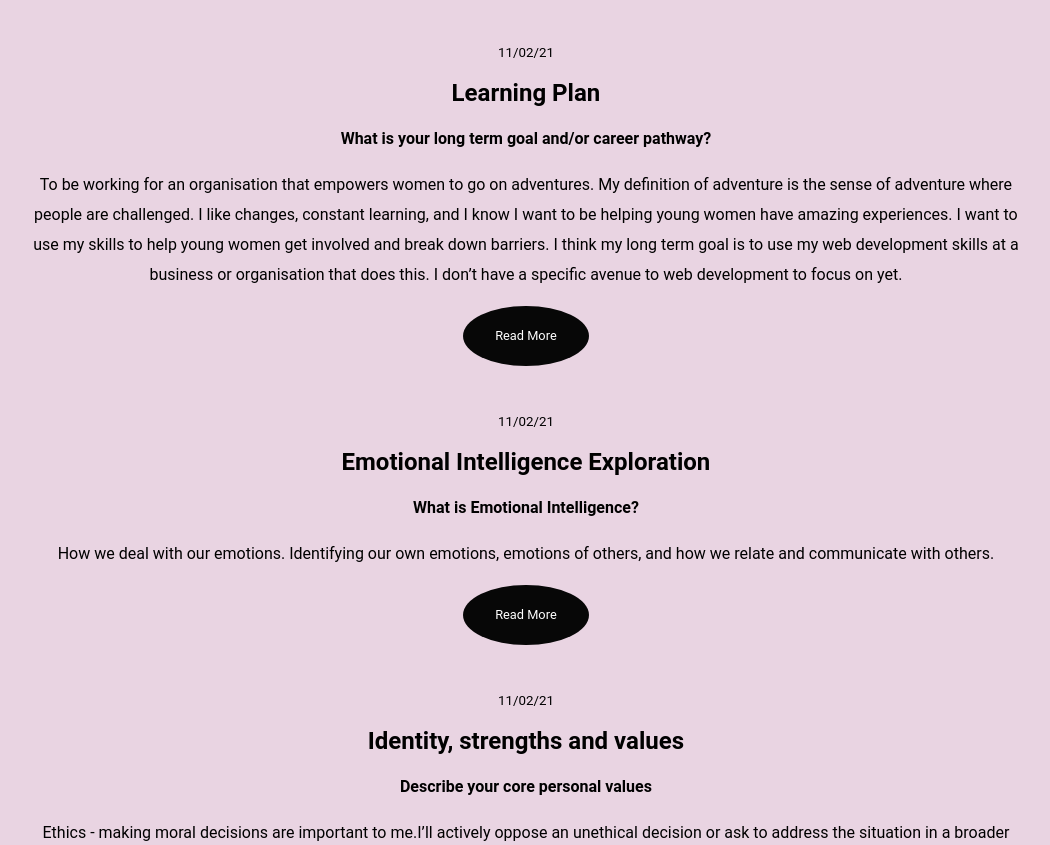
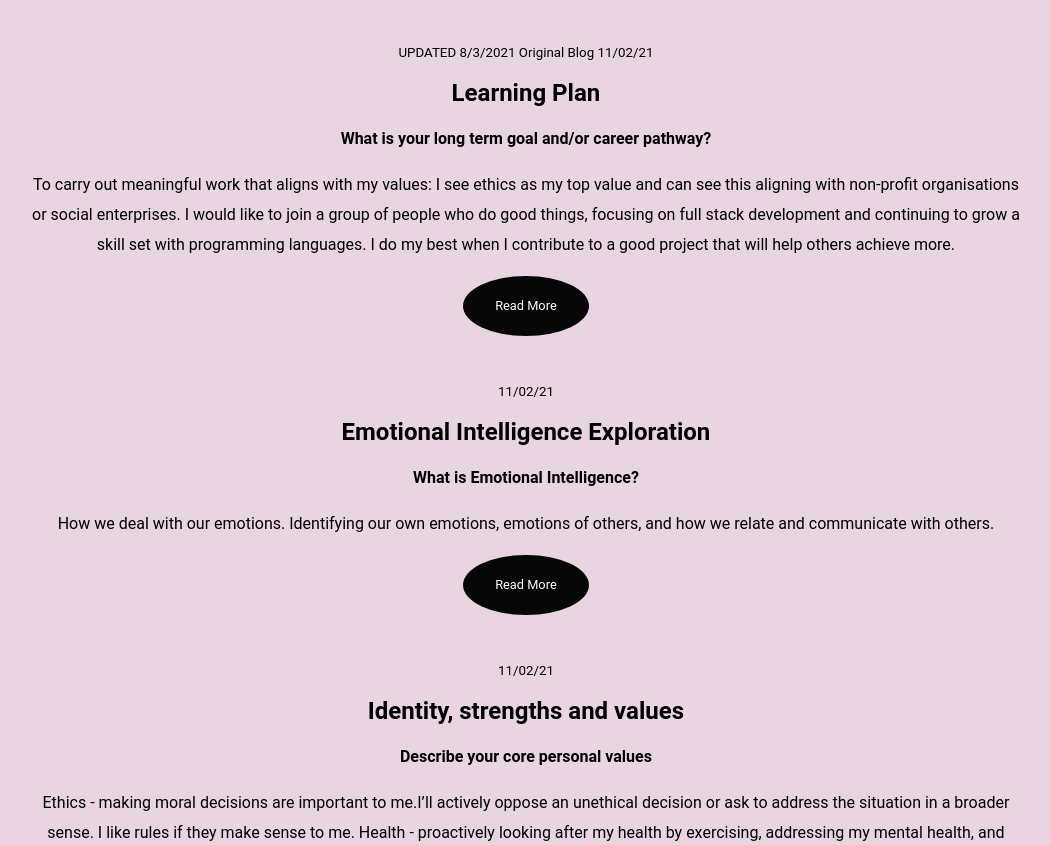
Before and after one commit to sarah-smith-nz/sarah-smith-nz.github.io, a plain HTML site: page blog/coreblogs.html in a window 1280 px wide. Shown: the part 977-1822 px from the top of the page, without its empty margins (114-1164 px from the left). Drawn offline with Linux system fonts and the light colour scheme.

Commit message:
update learning plan date and info

```diff
--- a/blog/coreblogs.html
+++ b/blog/coreblogs.html
@@ -63,10 +63,10 @@
       </div>
       <div class="col-10"><!--edit file location-->
         <article>
-          <small>11/02/21</small>
+          <small>UPDATED 8/3/2021  Original Blog 11/02/21 </small>
             <h2>Learning Plan</h2>
             <p> <b>What is your long term goal and/or career pathway?</b></p>
-            <p>To be working for an organisation that empowers women to go on adventures. My definition of adventure is the sense of adventure where people are challenged. I like changes, constant learning, and I know I want to be helping young women have amazing experiences. I want to use my skills to help young women get involved and break down barriers. I think my long term goal is to use my web development skills at a business or organisation that does this. I don’t have a specific avenue to web development to focus on yet.</p>
+            <p>To carry out meaningful work that aligns with my values: I see ethics as my top value and can see this aligning with non-profit organisations or social enterprises. I would like to join a group of people who do good things, focusing on full stack development and continuing to grow a skill set with programming languages. I do my best when I contribute to a good project that will help others achieve more.</p>
             <a href="sprint2-cultural.html" class="button">Read More</a>
         </article>
       </div>
```
